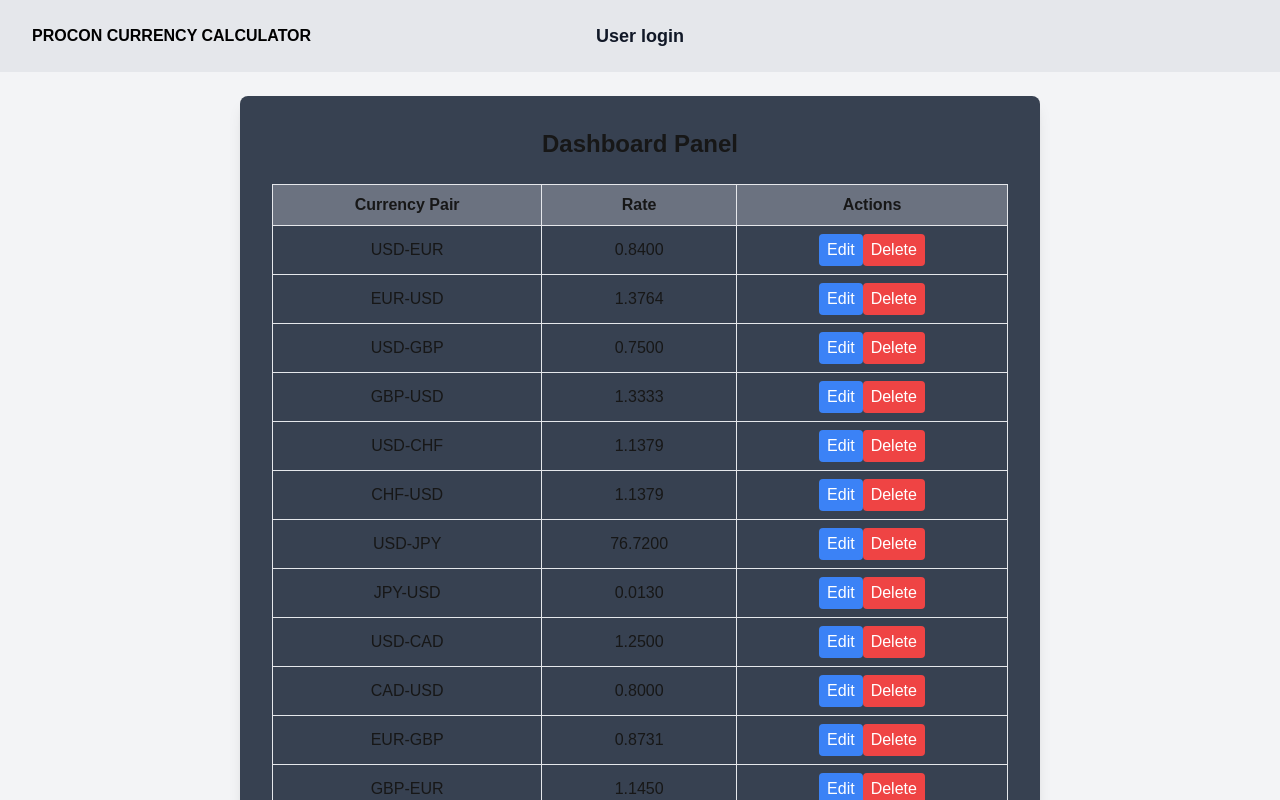
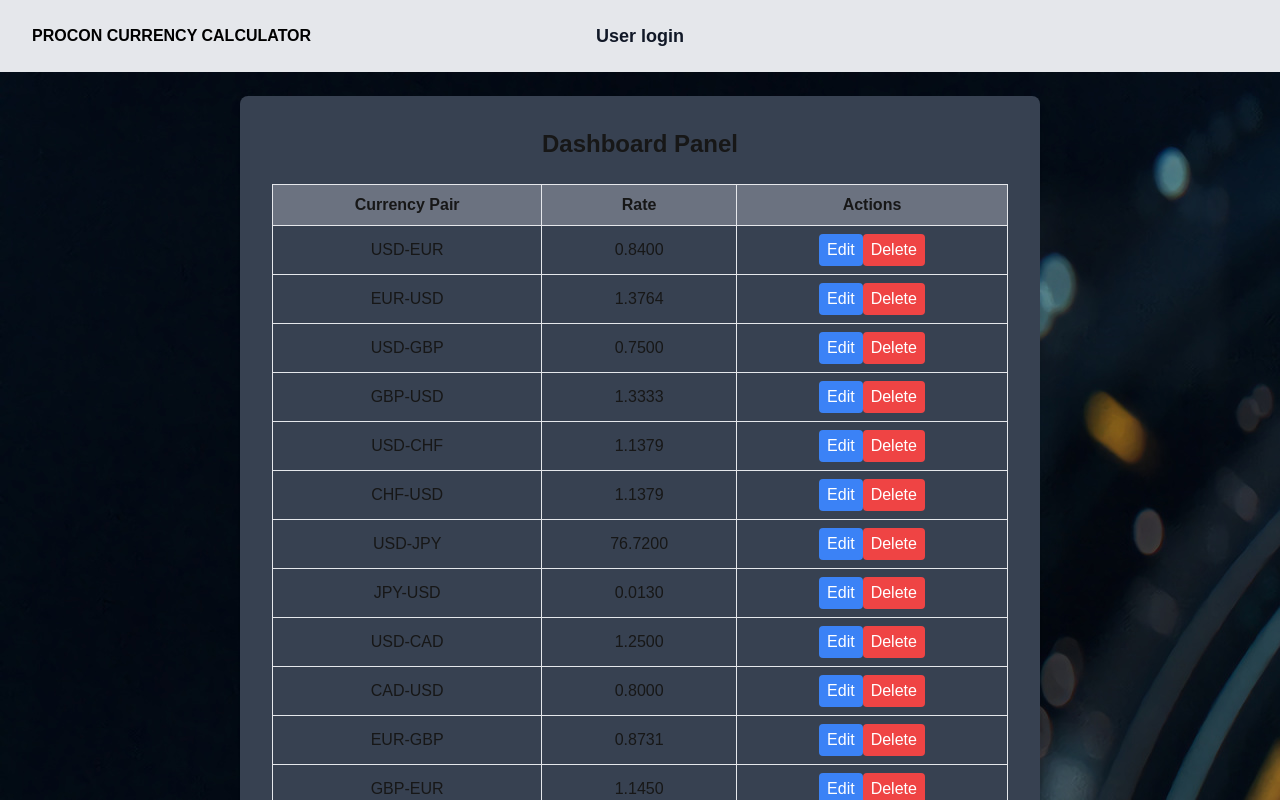
Before and after one commit to kostas-python/currency-calculator, a Next.js app: page /pages/dashboard in a window 1280 px wide. Shown: the top 800 px of the page. Built offline with nearby package versions, Linux system fonts and the light colour scheme.

Commit message:
addded backgroung on dashboard page

```diff
--- a/src/app/pages/dashboard/page.tsx
+++ b/src/app/pages/dashboard/page.tsx
@@ -170,7 +170,7 @@
       <Header /> {/*Header component*/}
 
       {/*Dashboard Panel section*/}
-      <div className="flex flex-col items-center justify-center min-h-screen bg-gray-100 p-6 font-poppins">
+      <div className="flex flex-col items-center justify-center min-h-screen bg-[url('/image4.jpg')] p-6 font-poppins">
         <div className="bg-gray-700 p-8 rounded-lg shadow-lg sm:w-full sm:max-w-[800px]">
           <h1 className="text-2xl font-bold text-center mb-6">Dashboard Panel</h1>
           <table className="w-full table-auto border-collapse border border-gray-300">
```
Also changed, not shown: public/image4.jpg (added).
